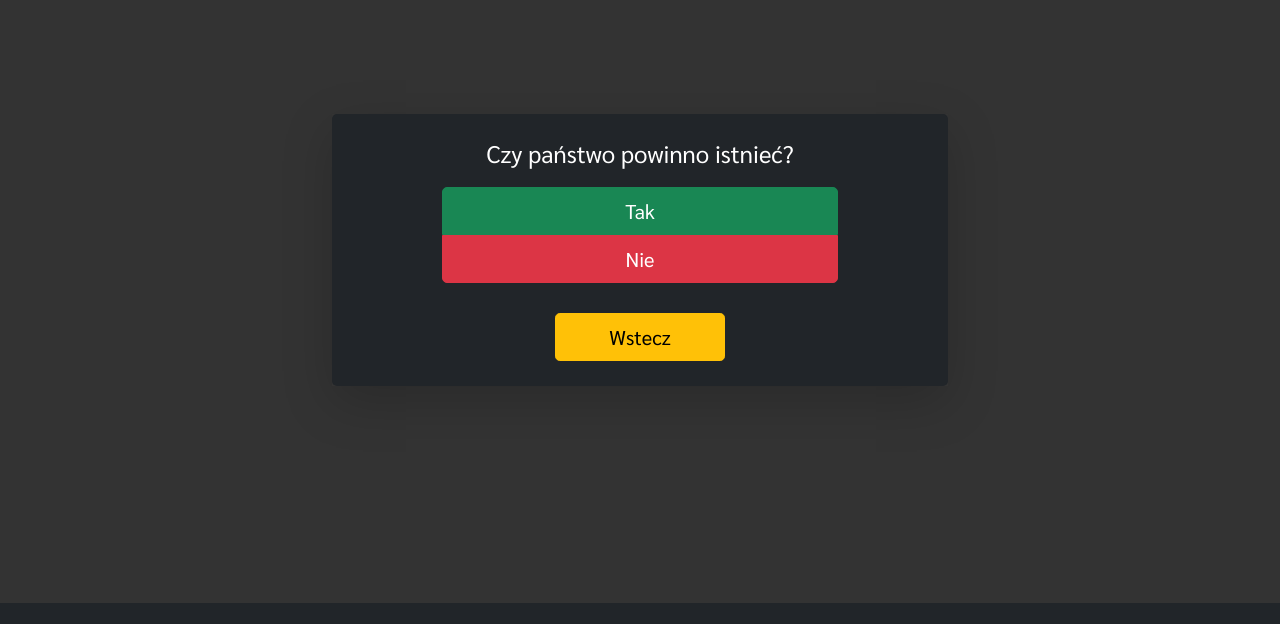
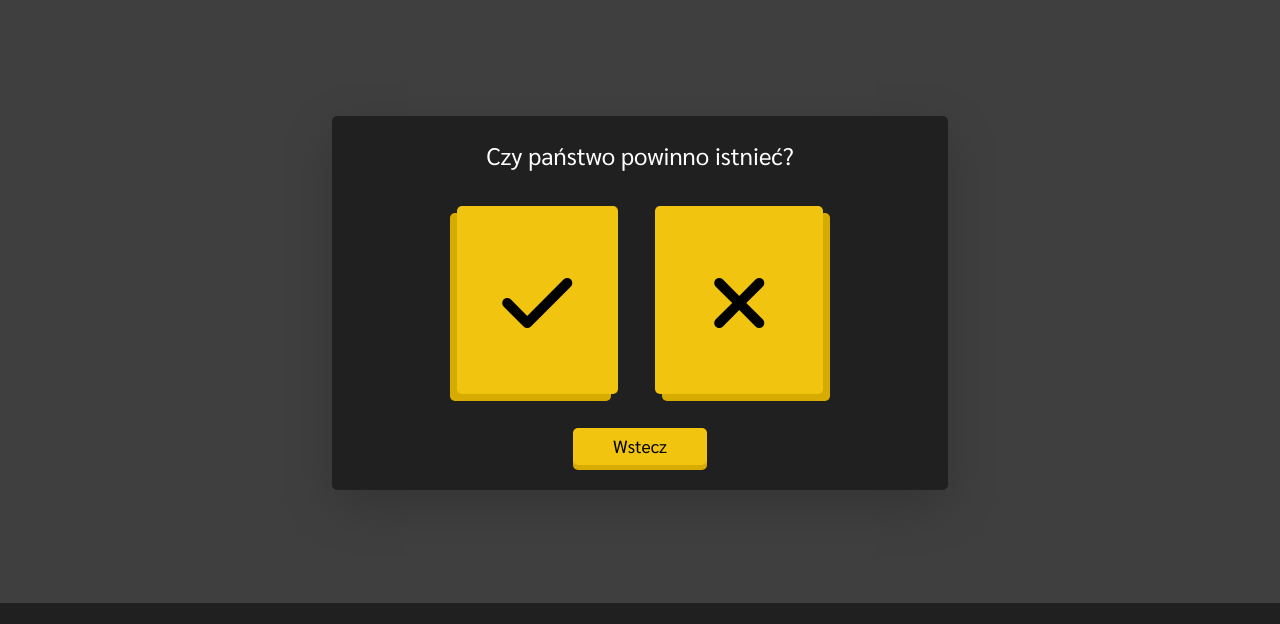
Before and after one commit to erykchojnacki/Polimatch, a website: page test.html in a window 1280 px wide. Shown: the part 57-681 px from the top of the page. Drawn offline with nearby package versions, Linux system fonts and the light colour scheme.

Commit message:
Version Alfa.2 Experimental1 - Replace bootstrap buttons with my own. Make test form really center by absolute position.

```diff
--- a/css/styles.css
+++ b/css/styles.css
@@ -1,24 +1,48 @@
 :root{
-  --primary: #212529;
-  --secondary: #333333;
-  --text: white;
+  --primary: #202020;
+  --secondary: #3F3F3F;
+  --accent: #F1C40F;
+  --accent-dark: #D8AB00;
+  --text-primary: #FFFFFF;
 }
 body{
   background-color: var(--secondary);
   font-family: "Sarabun", sans-serif;
-  color: var(--text);
+  color: var(--text-primary);
+}
+nav{
+  background-color: var(--primary);
+}
+button{
+  background-color: var(--accent);
 }
 footer{
   text-align: center;
   background-color: var(--primary);
   padding: 2% 0% 0.5% 0%;
 }
+.butn {
+  border: none;
+  border-radius: 5px;
+  padding: 1%;
+  background-color: var(--accent);
+  box-shadow: 0px 5px 0px 0px var(--accent-dark);
+}
+.butn:active {
+  transform: translate(0px, 5px);
+  -webkit-transform: translate(0px, 5px);
+  box-shadow: 0px 1px 0px 0px;
+}
+.butn:hover {
+  background-color: #FFDE29;
+}
 .contact-box{
   text-align: center;
   margin-top: 7%;
   padding: 2% 2% 0% 2%;
   background-color: var(--primary);
-  position: fixed;
+  position: absolute;
+  width: 100%;
   bottom: 0px;
 }
 .socialmedia{
@@ -28,7 +52,7 @@ footer{
   color: var(--text);
 }
 
-@media (orientation: landscape) and (max-width: 700px) {
+@media (orientation: landscape) and (max-height: 700px) {
   .contact-box{
     padding: 1% 1% 0% 1%;
   }
--- a/css/test.css
+++ b/css/test.css
@@ -1,36 +1,43 @@
 .question-bg{
   max-width: 50%;
   align-items: center;
-  margin-top: 9%;
   text-align: center;
+  position: absolute;
+  left: 50%;
+  top: 45%;
+  transform: translate(-50%, -50%);
 }
 .question-form{
   padding: 4%;
   border-radius: 5px;
+  background-color: var(--primary);
 }
 #question-text{
   padding-bottom: 2%;
   font-size: 1.5rem;
 }
-.btn{
-  width: 70%;
+#agree, #not-agree{
+  margin: 3%;
+  font-size: 5rem;
 }
-.upper-button{
-  border-radius: 5px 5px 0px 0px;
+#agree{
+  padding: 6% 8%;
+  box-shadow: -7px 7px 0px 0px var(--accent-dark);
 }
-.lower-button{
-  border-radius: 0px 0px 5px 5px;
+#not-agree{
+  padding: 6% 9.5%;
+  box-shadow: 7px 7px 0px 0px var(--accent-dark)
 }
-.back-button{
-  margin-top: 30px;
-  width: 30%;
+#previous, #retake {
+  padding: 1% 7%;
+  margin-top: 3%;
+  font-size: 1.1rem;
 }
 .result-content{
   padding: 3% 0%;
 }
-@media (max-width: 700px){
+@media (max-width: 900px){
   .question-bg{
     max-width: 90%;
-    margin-top: 50%;
   }
 }
--- a/js/test.js
+++ b/js/test.js
@@ -80,15 +80,7 @@ function testTree(){
                   }
                 }
                 else if(answers[3] === 1){
-                  updateQuestion("Czy uważasz za niezwykle ważną obronę ładu naturalnego?");
-                  if(answers.length > 4){
-                    if(answers[4] === 0){
-                      showResults("Libertarianizm Hoppego");
-                    }
-                    else if(answers[4] === 1){
-                      showResults("Paleolibertarianizm");
-                    }
-                  }
+                  showResults("Paleolibertarianizm");
                 }
               }
             }
--- a/test.html
+++ b/test.html
@@ -23,7 +23,7 @@
       gtag('config', 'G-N8TK9ECNQ6');
     </script>
   <body>
-    <nav class="navbar navbar-expand-lg navbar-dark bg-dark">
+    <nav class="navbar navbar-expand-lg navbar-dark">
       <div class="container-fluid">
         <a class="navbar-brand" href="index.html">Polimatch</a>
         <!--<button class="navbar-toggler" type="button" data-bs-toggle="collapse" data-bs-target="#navbarNav" aria-controls="navbarNav" aria-expanded="false" aria-label="Toggle navigation">
@@ -39,18 +39,18 @@
     <div class="big-container">
       <div class="container-fluid question-bg">
         <div class="shadow-lg">
-          <div class="question-form bg-dark">
+          <div class="question-form">
             <div id="question-content">
               <h5 id="question-text">Co o tym sądzisz?</h5>
-              <button id="agree" type="button" class="btn btn-success btn-lg btn-block upper-button">Tak</button><br>
-              <button id="not-agree" type="button" class="btn btn-danger btn-lg btn-block lower-button">Nie</button><br>
-              <button id="previous" type="button" class="btn btn-warning btn-lg back-button">Wstecz</button><br>
+              <button id="agree" type="button" class="butn"><i class="fas fa-check"></i></button>
+              <button id="not-agree" type="button" class="butn"><i class="fas fa-times"></i></button><br>
+              <button id="previous" type="button" class="butn">Wstecz</button>
             </div>
             <div id="result" style="display: none">
               <div class="result-content">
                 <h2>Twoja ideologia to:</h2>
                 <h1 id="result-insert">Ideologia</h1>
-                <button id="retake" type="button" class="btn btn-warning btn-lg back-button">Od nowa</button>
+                <button id="retake" type="button" class="butn">Jeszcze raz!</button>
               </div>
             </div>
           </div>
@@ -60,7 +60,7 @@
     <div class="container-fluid contact-box">
       <a class="socialmedia" href="https://www.facebook.com/erykchojnackiml" target="_blank"><i class="fab fa-facebook-square"></i> Facebook</a>
       <a class="socialmedia" href="https://twitter.com/eryk_chojnacki" target="_blank"><i class="fab fa-twitter-square"></i> Twitter</a>
-      <footer>ver. a.2<br>&copy; Eryk Chojnacki 2021</footer>
+      <footer>ver. a.2.e1<br>&copy; Eryk Chojnacki 2021</footer>
     </div>
     <script src="js/test.js" type="text/javascript"></script>
   </body>
```
Also changed, not shown: css/index.css (+24 -2 lines), index.html (+4 -4 lines).
